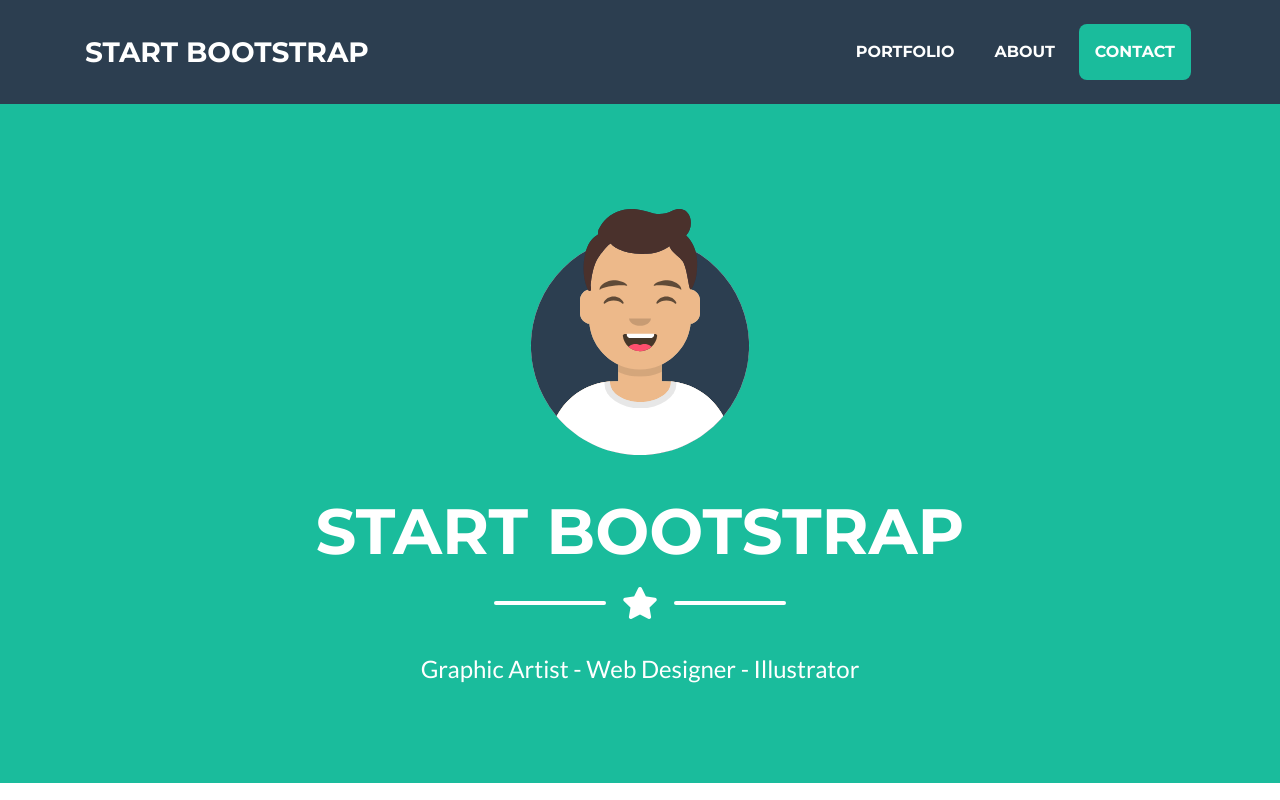
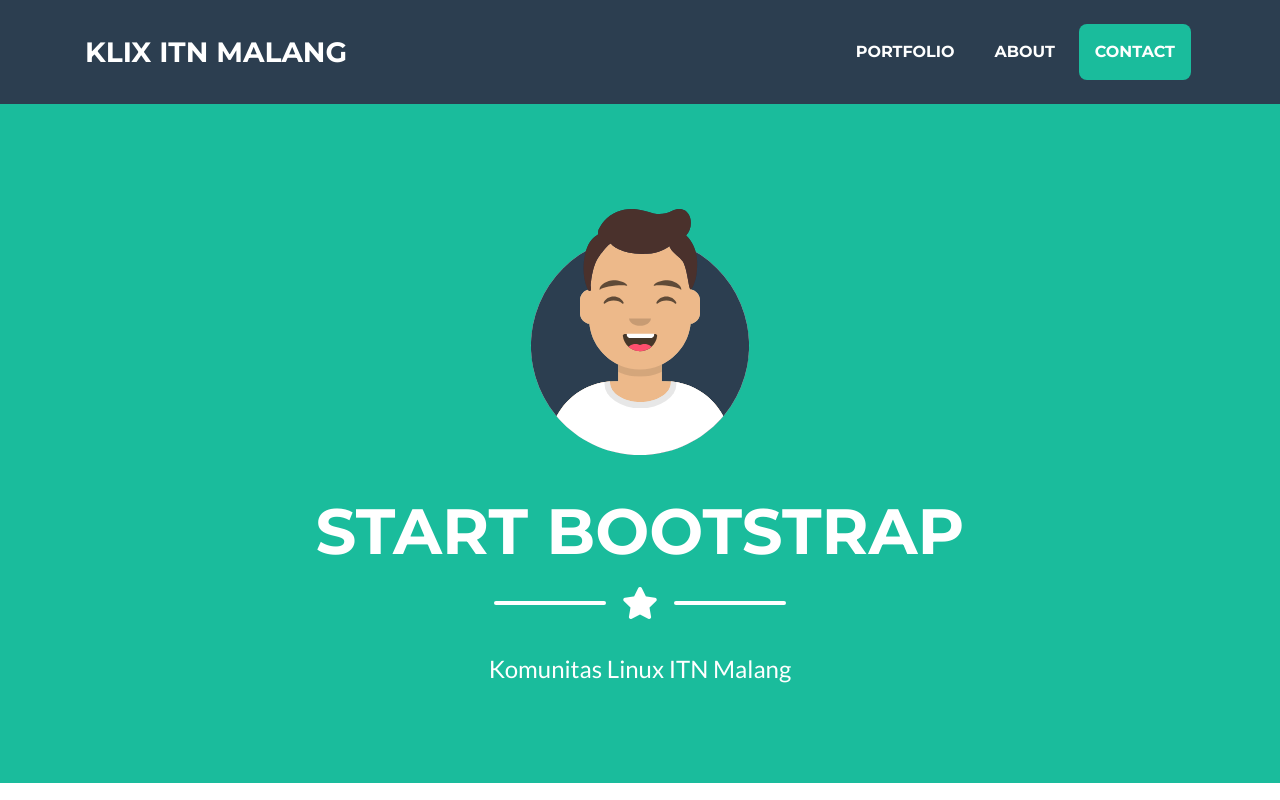
Before and after one commit to klixitn/klixitn.github.io, a website with bundled scripts: page index.html in a window 1280 px wide. Shown: the top 800 px of the page. Built offline with nearby package versions, Linux system fonts and the light colour scheme.

Commit message:
Update file index

```diff
--- a/index.html
+++ b/index.html
@@ -8,7 +8,7 @@
   <meta name="description" content="">
   <meta name="author" content="">
 
-  <title>Freelancer - Start Bootstrap Theme</title>
+  <title>KLIX ITN Malang</title>
 
   <!-- Custom fonts for this theme -->
   <link href="vendor/fontawesome-free/css/all.min.css" rel="stylesheet" type="text/css">
@@ -25,7 +25,7 @@
   <!-- Navigation -->
   <nav class="navbar navbar-expand-lg bg-secondary text-uppercase fixed-top" id="mainNav">
     <div class="container">
-      <a class="navbar-brand js-scroll-trigger" href="#page-top">Start Bootstrap</a>
+      <a class="navbar-brand js-scroll-trigger" href="#page-top">KLIX ITN Malang</a>
       <button class="navbar-toggler navbar-toggler-right text-uppercase font-weight-bold bg-primary text-white rounded" type="button" data-toggle="collapse" data-target="#navbarResponsive" aria-controls="navbarResponsive" aria-expanded="false" aria-label="Toggle navigation">
         Menu
         <i class="fas fa-bars"></i>
@@ -66,7 +66,7 @@
       </div>
 
       <!-- Masthead Subheading -->
-      <p class="masthead-subheading font-weight-light mb-0">Graphic Artist - Web Designer - Illustrator</p>
+      <p class="masthead-subheading font-weight-light mb-0">Komunitas Linux ITN Malang</p>
 
     </div>
   </header>
```
